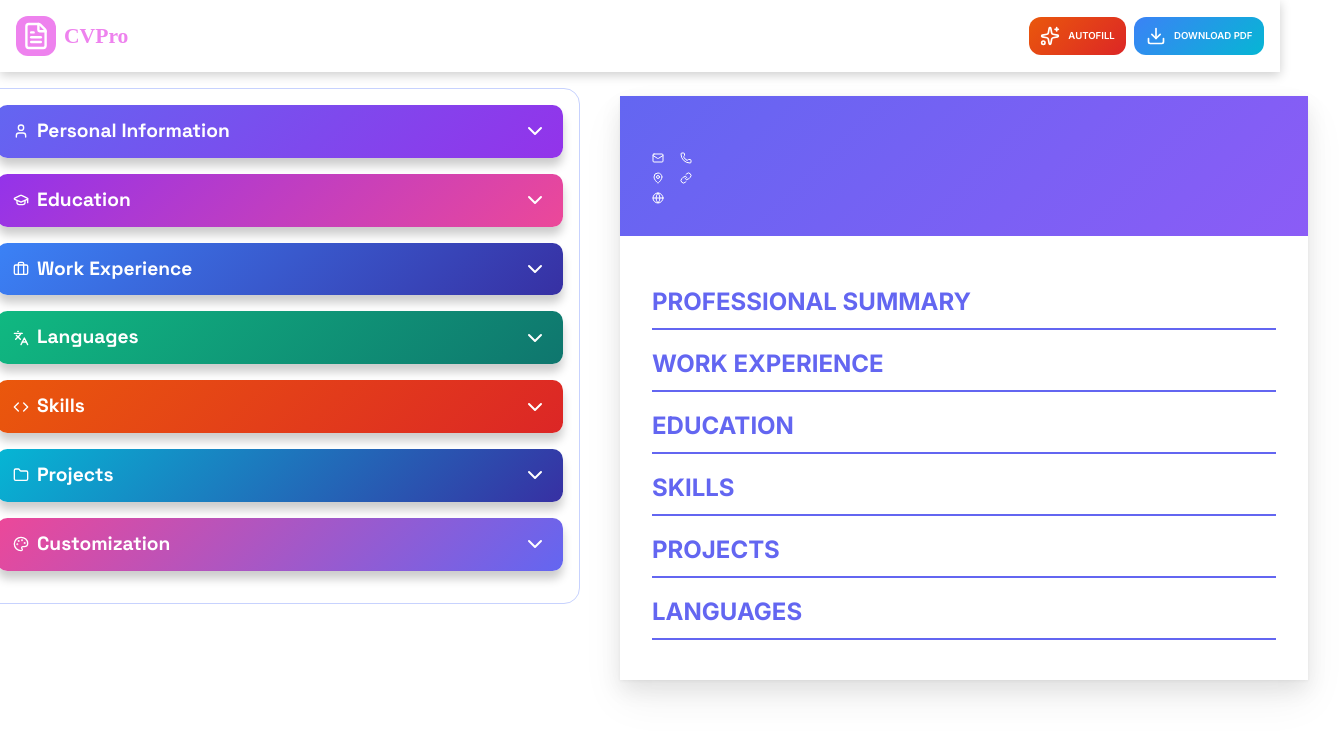
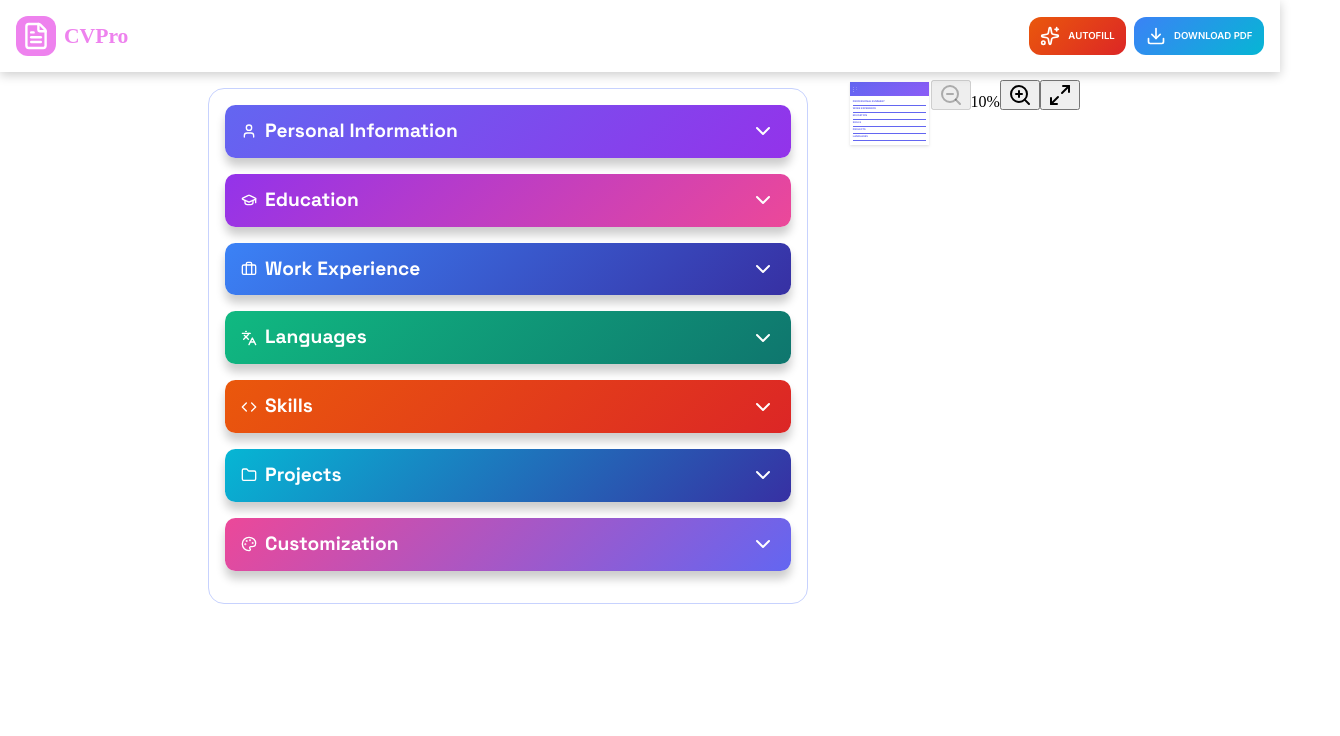
Before and after one commit to RbsDeveloper/odin-project-cv-builder, a React (Vite) app: page / in a window 1280 px wide. Shown: the top 736 px of the page, 1340 px wide, since content can reach past the window. Built offline with nearby package versions, Linux system fonts and the light colour scheme.

Commit message:
feat: add zoom controls to cv preview

```diff
--- a/src/components/CvPreview.jsx
+++ b/src/components/CvPreview.jsx
@@ -1,10 +1,53 @@
-import { Mail, Phone, Globe, MapPin, Link  } from "lucide-react";
+import { Mail, Phone, Globe, MapPin, Link, ZoomOut, ZoomIn, Maximize2,  } from "lucide-react";
+import { useState, useRef, useEffect } from "react";
 
+const PAGE_WIDTH = 794;
+const DESKTOP_GUTTER = 48;
+const MOBILE_GUTTER = 12;
+const MIN_ZOOM = 0.3;
+const MAX_ZOOM = 2;
+
+// Helper to keep a number between min and max
+const clamp = (value, min, max) => Math.min(max, Math.max(min, value));
 
 function CvPreview({cvInfo, isPreviewOpen, cvRef}) {
+
+    const scrollRef = useRef(null);
+    const [availableWidth, setAvailableWidth] = useState(PAGE_WIDTH);
+    const [zoom, setZoom] = useState(null); // null = automatic Fit-to-Width
+
+    useEffect(() => {
+    const container = scrollRef.current;
+    if (!container) return;
+
+    const observer = new ResizeObserver(([entry]) => {
+      const width = entry.contentRect.width;
+      // Ignore width 0 when the mobile modal is closed (display: none)
+      if (width > 0) {
+        setAvailableWidth(width);
+      }
+    });
+
+    observer.observe(container);
+    return () => observer.disconnect();
+  }, []);
+
+  // Calculate the scale needed to fit 794px inside the current container
+  const gutter = availableWidth < 600 ? MOBILE_GUTTER : DESKTOP_GUTTER;
+  const fitScale = clamp((availableWidth - gutter * 2) / PAGE_WIDTH, 0.1, 1.2);
+  const activeScale = zoom ?? fitScale;
+
+  function stepZoom(delta) {
+    // Round to 1 decimal place to avoid floating-point quirks like 0.7000000000000001
+    const next = Math.round((activeScale + delta) * 10) / 10;
+    setZoom(clamp(next, MIN_ZOOM, MAX_ZOOM));
+  }
+
     return (
         <div className = {`cv_preview_modal ${isPreviewOpen? "active": ""}`}>
-            <article
+            <div className="preview_scroll" ref={scrollRef}>
+                <div className="preview_stage" style={{ zoom: activeScale }}>
+                    <article
                 className= {`a4-page ${cvInfo.customization.layout}`}
                 style={{
                     "--cv-primary-color": cvInfo.customization.primaryColor,
@@ -129,7 +172,44 @@ function CvPreview({cvInfo, isPreviewOpen, cvRef}) {
                         </ul>
                     </section>
                 </div>
-            </article>
+                    </article>
+                </div>
+            </div>
+
+
+            {/*Floating Zoom Toolbar*/}
+
+            <div className="preview_toolbar">
+                <button
+                    className="zoom_btn"
+                    title="Zoom Out"
+                    disabled={activeScale <= MIN_ZOOM}
+                    onClick={() => stepZoom(-0.1)}
+                >
+                    <ZoomOut></ZoomOut>
+                </button>
+
+                <span className="zoom_value">{Math.round(activeScale * 100)}%</span>
+
+                <button
+                    className="zoom_btn"
+                    title="Zoom In"
+                    disabled={activeScale >= MAX_ZOOM}
+                    onClick={() => stepZoom(0.1)}
+                >
+                    <ZoomIn></ZoomIn>
+                </button>
+
+                <span className="toolbar_divider" />
+
+                <button
+                    className={`zoom_btn ${zoom === null ? "is_active" : ""}`}
+                    title="Fit to width"
+                    onClick={() => setZoom(null)}
+                >
+                    <Maximize2></Maximize2>
+                </button>
+            </div>
         </div>
     )
 };
```
